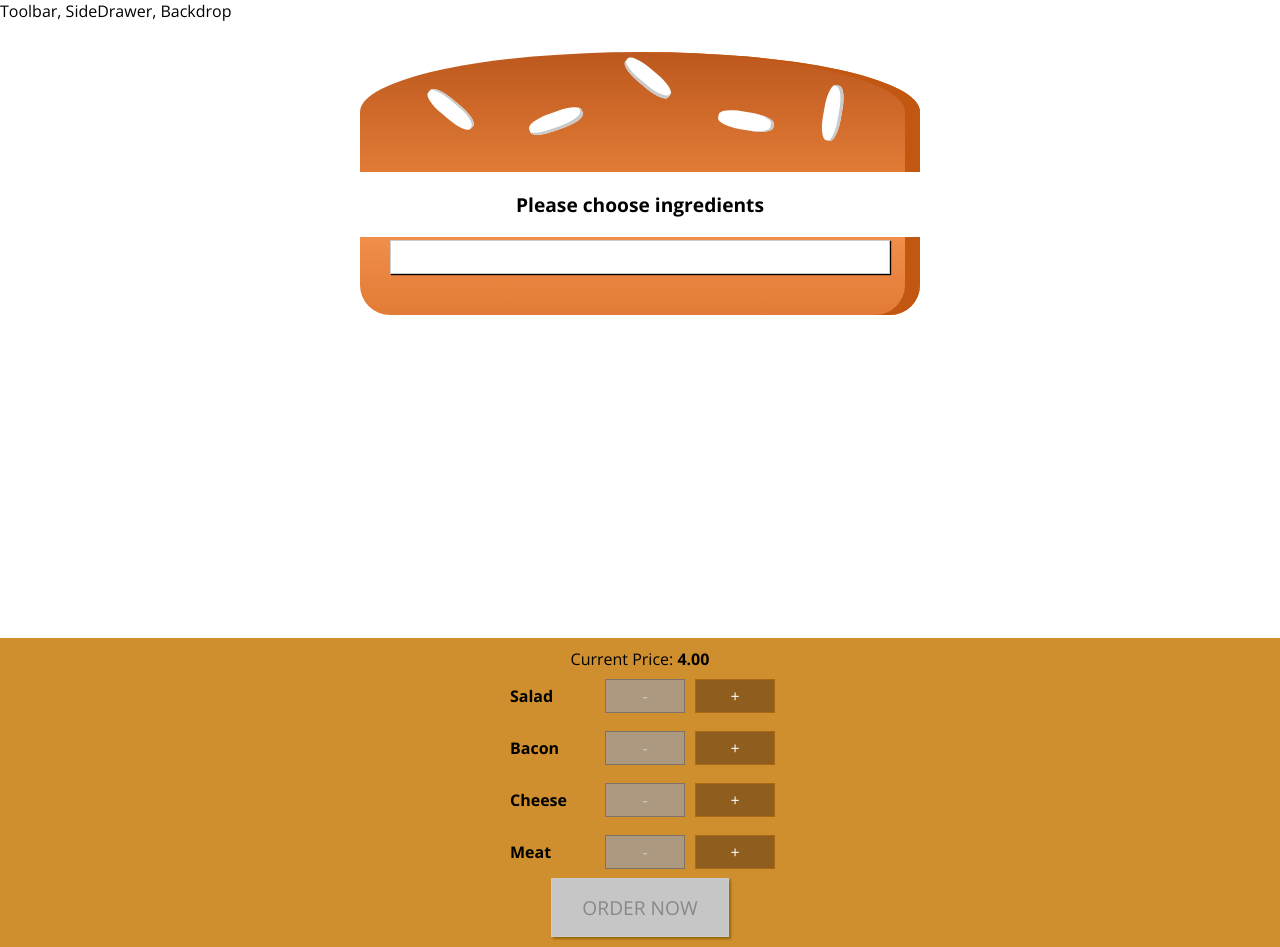
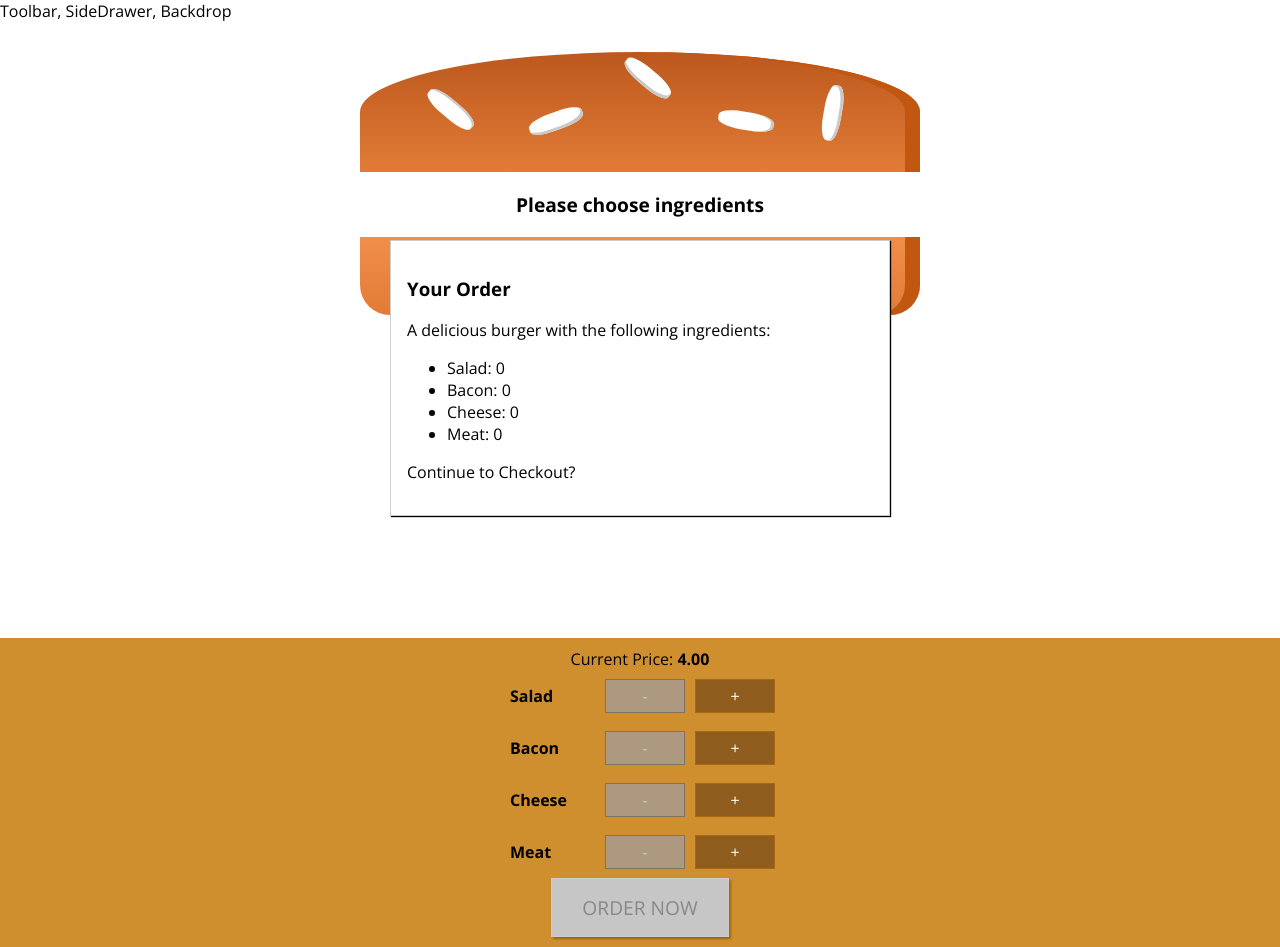
Before and after one commit to Jarkkohei/React-Complete-Guide, a React app: page / in a window 1280 px wide. Built offline with nearby package versions, Linux system fonts and the light colour scheme.

Commit message:
Added the "OrderSummary"-component and implemented it as a child-element in the "BurgerBuilder"-component. [121]

```diff
--- /dev/null
+++ b/src/components/Burger/OrderSummary/OrderSummary.js
@@ -0,0 +1,27 @@
+import React from 'react';
+
+import Aux from './../../../hoc/Auxiliary';
+
+const orderSummary = (props) => {
+
+    const ingredientSummary = Object.keys(props.ingredients)
+        .map(igKey => {
+            return(
+                <li key={igKey}>
+                    <span style={{textTransform: 'capitalize'}}>{igKey}</span>: {props.ingredients[igKey]}
+                </li>);
+        });
+
+    return(
+        <Aux>
+            <h3>Your Order</h3>
+            <p>A delicious burger with the following ingredients: </p>
+            <ul>
+                {ingredientSummary}
+            </ul>
+            <p>Continue to Checkout?</p>
+        </Aux>
+    );
+};
+
+export default orderSummary;
--- a/src/containers/BurgerBuilder/BurgerBuilder.js
+++ b/src/containers/BurgerBuilder/BurgerBuilder.js
@@ -4,6 +4,7 @@
 import Burger from './../../components/Burger/Burger';
 import BuildControls from './../../components/Burger/BuildControls/BuildControls';
 import Modal from './../../components/UI/Modal/Modal';
+import OrderSummary from './../../components/Burger/OrderSummary/OrderSummary';
 
 const INGREDIENT_PRICES = {
     salad: 0.5,
@@ -113,7 +114,9 @@
 
         return(
             <Aux>
-                <Modal />
+                <Modal>
+                    <OrderSummary ingredients={this.state.ingredients} />
+                </Modal>
                 <Burger ingredients={this.state.ingredients}/>
                 <BuildControls
                     ingredientAdded={this.addIngredientHandler}
```
